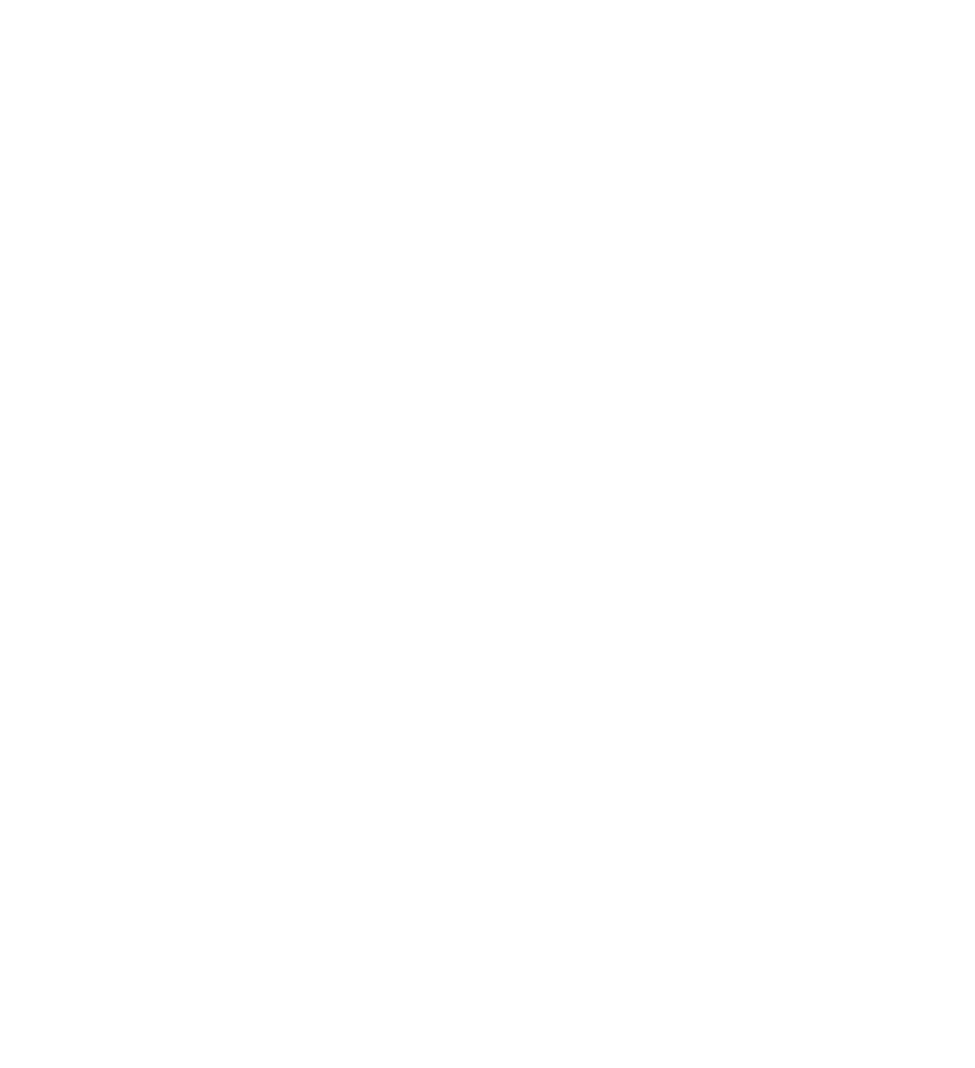
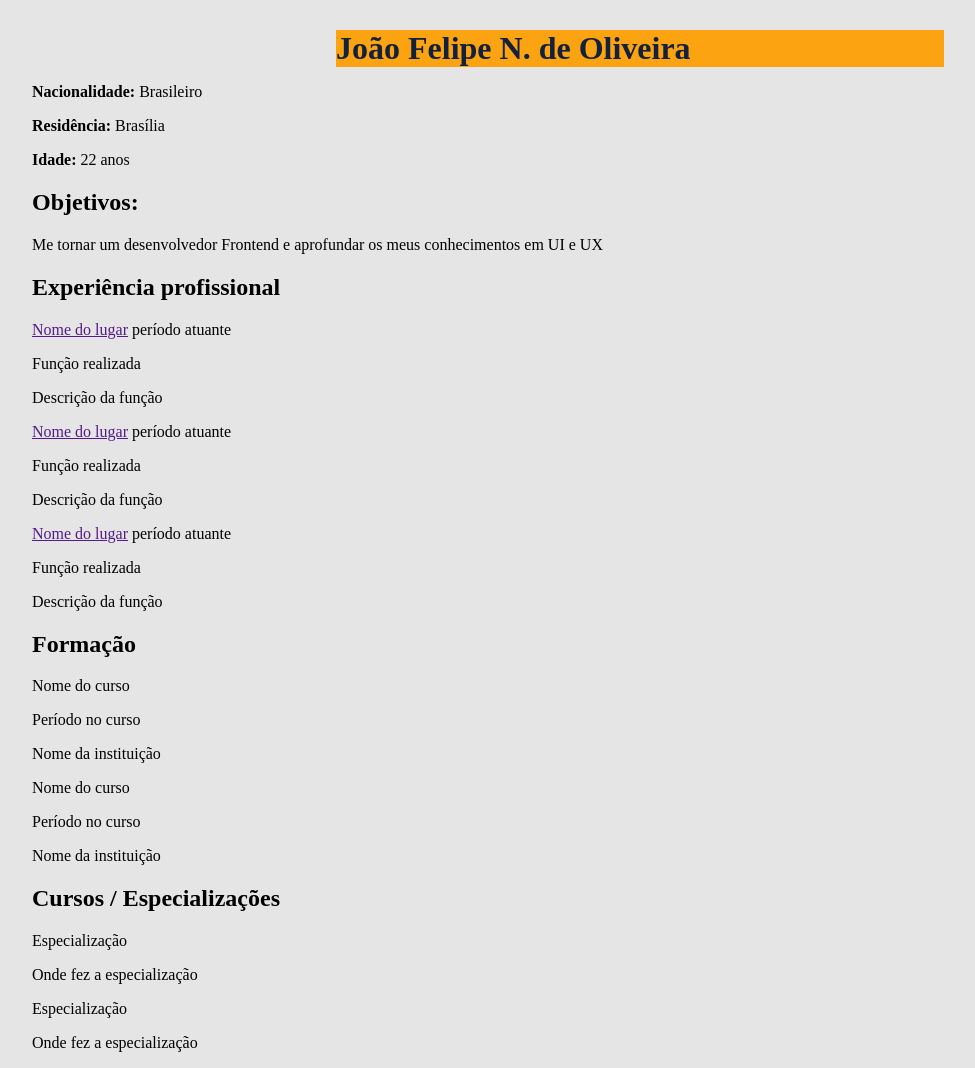
Before and after one commit to JFNascimento99/HTML-CSS-JS, a plain HTML site: page curriculo_1.2.html in a window 1280 px wide. Shown: the whole page, without its empty margins (0-975 px from the left). Before the commit the page ends 800 px from the top, so only its background shows below. Drawn offline with Linux system fonts and the light colour scheme.

Commit message:
Blueprint for exercice

```diff
--- a/curriculo_1.2.html
+++ b/curriculo_1.2.html
@@ -5,8 +5,58 @@
     <meta http-equiv="X-UA-Compatible" content="IE=edge">
     <meta name="viewport" content="width=device-width, initial-scale=1.0">
     <title>Document</title>
+    <style>
+
+        body{
+            width: 95%;
+            margin: auto;
+            background-color: #E5E5E5;
+        }
+
+        h1{
+            background-color: #FCA311;
+            margin: 30px auto 0;
+            width: 50%;
+            color: #14213D;
+        }
+    </style>
 </head>
 <body>
+    <h1>João Felipe N. de Oliveira</h1>
+    <p><b>Nacionalidade:</b> Brasileiro</p>
+    <p><b>Residência:</b> Brasília</p>
+    <p><b>Idade:</b> 22 anos</p>
 
+    <h2><b>Objetivos:</b></h2>
+    <p>Me tornar um desenvolvedor Frontend e aprofundar os meus conhecimentos em UI e UX</p>
+
+    <h2>Experiência profissional</h2>
+    <p><a href="">Nome do lugar</a> período atuante</p>
+    <p>Função realizada</p>
+    <p>Descrição da função</p>
+
+    <p><a href="">Nome do lugar</a> período atuante</p>
+    <p>Função realizada</p>
+    <p>Descrição da função</p>
+
+    <p><a href="">Nome do lugar</a> período atuante</p>
+    <p>Função realizada</p>
+    <p>Descrição da função</p>
+
+    <h2>Formação</h2>
+    <p>Nome do curso</p>
+    <p>Período no curso</p>
+    <p>Nome da instituição</p>
+
+    <p>Nome do curso</p>
+    <p>Período no curso</p>
+    <p>Nome da instituição</p>
+
+    <h2>Cursos / Especializações</h2>
+    <p>Especialização</p>
+    <p>Onde fez a especialização</p>
+
+    <p>Especialização</p>
+    <p>Onde fez a especialização</p>
 </body>
 </html>
```
